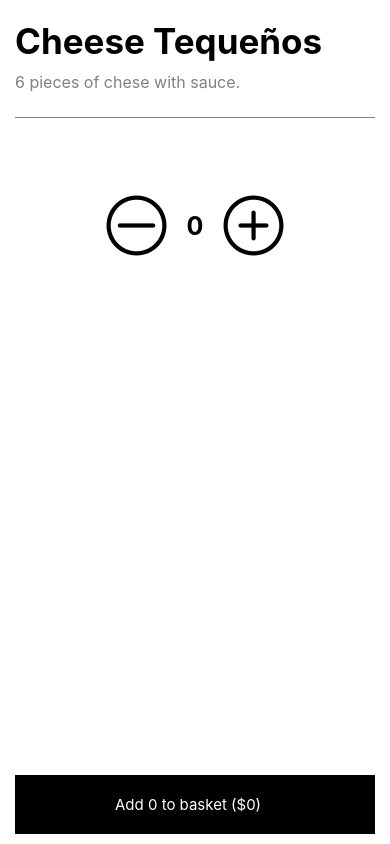
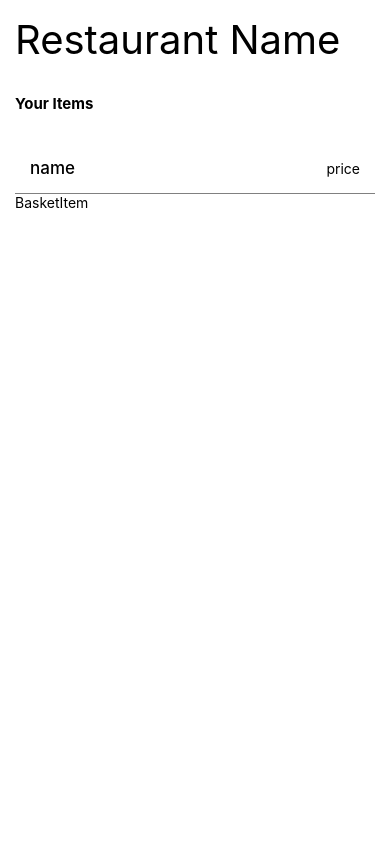
Before and after one commit to HLoey258/uber-eat-clone, a React Native app: screen / in a window 390 px wide. Built offline with nearby package versions, Linux system fonts and the light colour scheme.

Commit message:
practice

```diff
--- a/App.js
+++ b/App.js
@@ -3,12 +3,14 @@ import HomeScreen from "./src/screens/HomeScreen/HomeScreen";
 import RestaurantDetailPage from "./src/screens/RestaurantDetailPage/RestaurantDetailPage";
 import { StatusBar } from "expo-status-bar";
 import DishDetailScreen from "./src/screens/DishDetailScreen/DishDetailScreen";
+import BasketItem from "./src/components/BasketItem/BasketItem";
 export default function App() {
   return (
     <View style={styles.container}>
       {/* <HomeScreen></HomeScreen> */}
       {/* <RestaurantDetailPage></RestaurantDetailPage> */}
-      <DishDetailScreen></DishDetailScreen>
+      {/* <DishDetailScreen></DishDetailScreen> */}
+      <BasketItem></BasketItem>
       <StatusBar style="light"></StatusBar>
     </View>
   );
--- /dev/null
+++ b/src/components/BasketItem/BasketItem.js
@@ -0,0 +1,48 @@
+import { View, Text, StyleSheet } from "react-native";
+import React from "react";
+
+export default function BasketItem() {
+  return (
+    <View style={styles.page}>
+      <Text style={styles.restaurant}>Restaurant Name</Text>
+      <Text style={styles.title}>Your Items</Text>
+      <View style={styles.basketDetail}>
+        <Text style={styles.itemName}>name</Text>
+        <Text style={styles.itemPrice}>price</Text>
+      </View>
+      <Text style={styles.basket}>BasketItem</Text>
+      <View style={styles.total}></View>
+    </View>
+  );
+}
+
+const styles = StyleSheet.create({
+  page: {
+    flex: 1,
+    width: "100%",
+    paddingVertical: 15,
+    paddingHorizontal: 15,
+  },
+  restaurant: {
+    fontSize: 40,
+    fontWeight: "400",
+  },
+  title: {
+    marginVertical: 30,
+    fontSize: 15,
+    fontWeight: "bold",
+  },
+  basketDetail: {
+    padding: 15,
+    flexDirection: "row",
+    width: "100%",
+    alignItems: "center",
+    justifyContent: "space-between",
+    borderBottomColor: "grey",
+    borderBottomWidth: 1,
+  },
+  itemName: {
+    fontSize: 17,
+    fontWeight: "500",
+  },
+});
--- a/src/screens/HomeScreen/HomeScreen.js
+++ b/src/screens/HomeScreen/HomeScreen.js
@@ -1,5 +1,5 @@
 import { StyleSheet, FlatList, View } from "react-native";
-import RestaurantItem from "../../components/RestaurantItem";
+import RestaurantItem from "../../components/RestaurantItem/RestaurantItem";
 import restaurants from "../../../assets/data/restaurants.json";
 export default function HomeScreen() {
   return (
```
Also changed, not shown: src/components/RestaurantItem/RestaurantItem.js (renamed from src/components/RestaurantItem.js).
